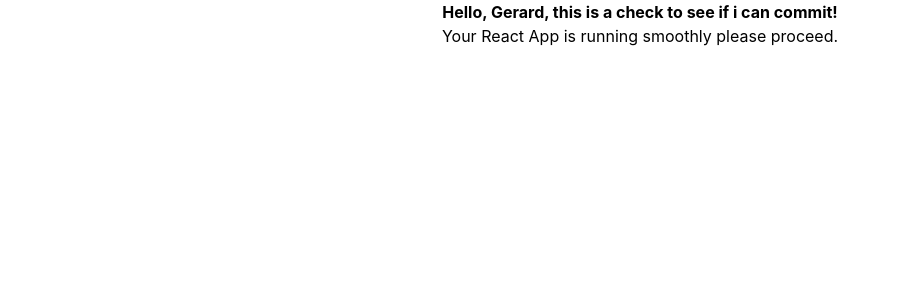
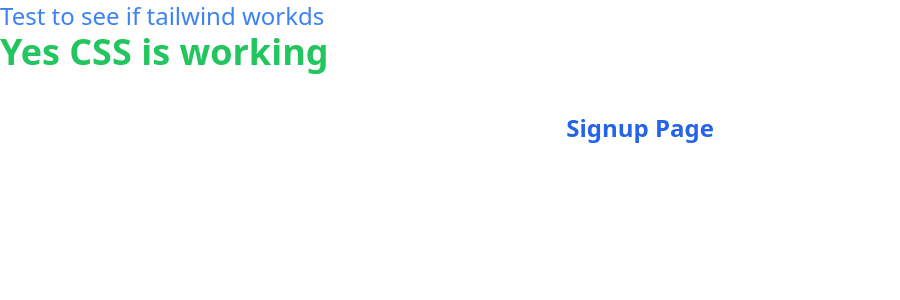
Before and after one commit to Majorbandzz/FinalYearProject, a React (Create React App) app in the folder credit-scoring-frontend/: page / in a window 1280 px wide. Shown: the top 300 px of the page, without its empty margins (0-900 px from the left). Built offline with nearby package versions, Linux system fonts and the light colour scheme.

Commit message:
all my recent changes

```diff
--- a/credit-scoring-frontend/package.json
+++ b/credit-scoring-frontend/package.json
@@ -11,12 +11,12 @@
     "react": "^19.0.0",
     "react-dom": "^19.0.0",
     "react-router-dom": "^7.3.0",
-    "react-scripts": "^3.0.1",
+    "react-scripts": "^5.0.1",
     "web-vitals": "^2.1.4"
   },
   "scripts": {
     "start": "react-scripts start",
-    "build": "postcss src/styles.css -o dist/output.css",
+    "build": "react-scripts build",
     "test": "react-scripts test",
     "eject": "react-scripts eject"
   },
--- a/credit-scoring-frontend/src/App.js
+++ b/credit-scoring-frontend/src/App.js
@@ -1,12 +1,42 @@
-import React from 'react';
+import React from "react";
+import Signup from "./pages/Signup";
 
 function App() {
   return (
-    <div className="text-center p-4">
-      <h1 className="text-3xl font-bold text-blue-600">Hello, Gerard, this is a check to see if i can commit!</h1>
-      <p className="text-lg">Your React App is running smoothly please proceed.</p>
+    <div>
+      <h1 className="text-2xl text-blue-500">Test to see if tailwind workds</h1>
+      <h1 className="text-4xl font-bold text-green-500">Yes CSS is working</h1>
+
+      <Signup />
     </div>
   );
 }
 
 export default App;
+
+
+
+
+
+/*import React from "react";
+import Signup from "./pages/Signup";
+
+function App() {
+  return (
+    <div className="App">
+      <h1 className="text-3xl text-red-500">Testing App Load</h1>
+      <Signup />
+    </div>
+  );
+}
+export default App; */
+
+/*function App() {
+  return (
+    <div className="App">
+      <Signup />
+    </div>
+  );
+}
+
+export default App;*/
--- a/credit-scoring-frontend/src/index.css
+++ b/credit-scoring-frontend/src/index.css
@@ -11,3 +11,16 @@
   font-family: source-code-pro, Menlo, Monaco, Consolas, 'Courier New',
     monospace;
 }
+.input-field {
+  width: 100%;
+  padding: 10px;
+  border-radius: 8px;
+  border: 1px solid #ccc;
+  outline: none;
+  transition: all 0.2s ease-in-out;
+}
+
+.input-field:focus {
+  border-color: #3b82f6;
+  box-shadow: 0 0 5px rgba(59, 130, 246, 0.5);
+}
--- a/credit-scoring-frontend/src/index.js
+++ b/credit-scoring-frontend/src/index.js
@@ -1,6 +1,6 @@
 import React from 'react';
 import ReactDOM from 'react-dom/client';
-import './index.css';
+import './styles.css';
 import './output.css';
 import App from './App';
 
--- a/credit-scoring-frontend/src/pages/Signup.js
+++ b/credit-scoring-frontend/src/pages/Signup.js
@@ -1,4 +1,14 @@
-import { useState } from "react";
+const Signup = () => {
+  return (
+    <div className="text-center p-10">
+      <h2 className="text-2xl font-bold text-blue-600">Signup Page</h2>
+    </div>
+  );
+};
+
+export default Signup;
+
+/*import { useState } from "react";
 import axios from "axios";
 import { useNavigate } from "react-router-dom";
 
@@ -51,3 +61,4 @@
 };
 
 export default Signup;
+*/
```
Also changed, not shown: credit-scoring-frontend/postcss.cofig.js (+5 -5 lines), 1 other file (tests, documents, lock files or other folders).
